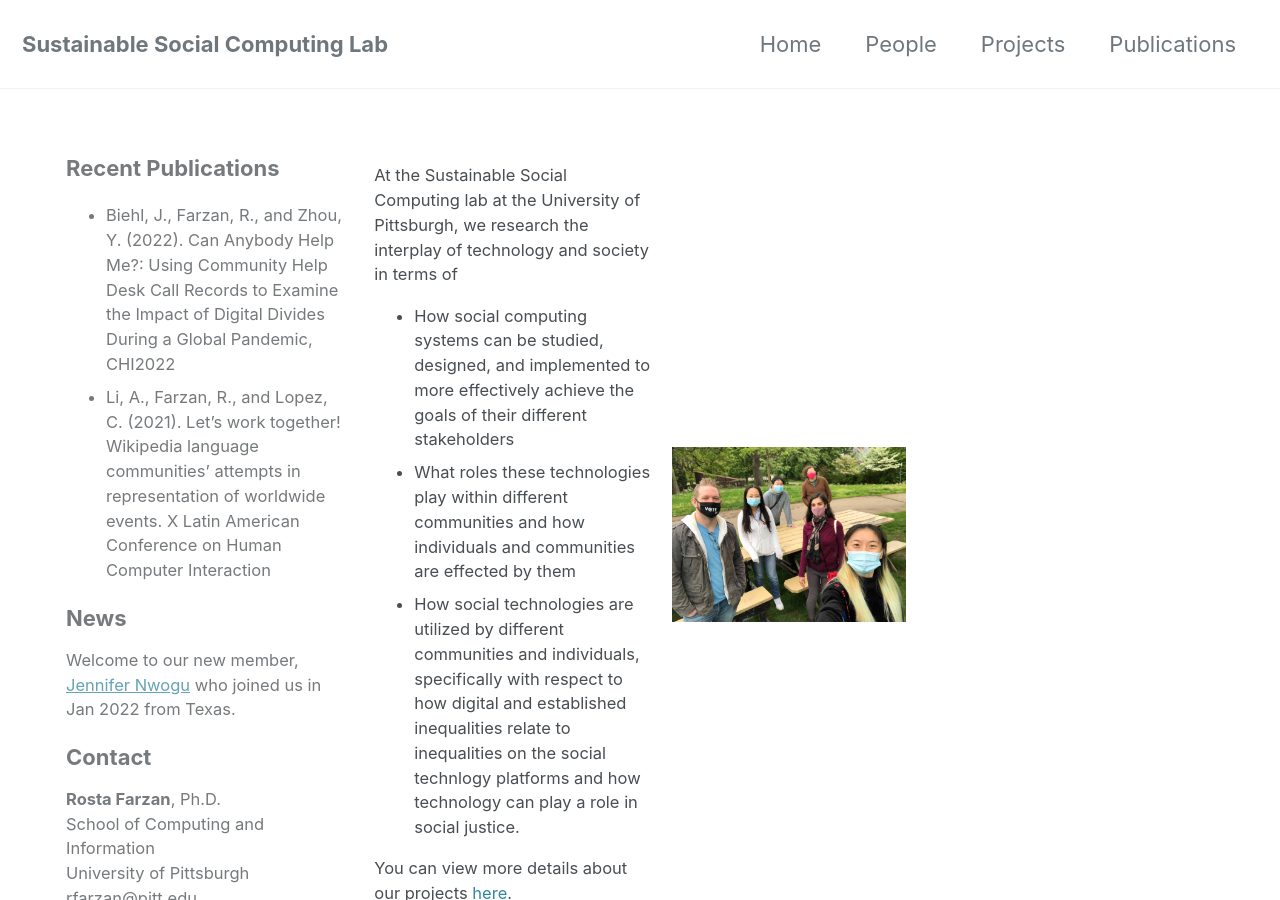
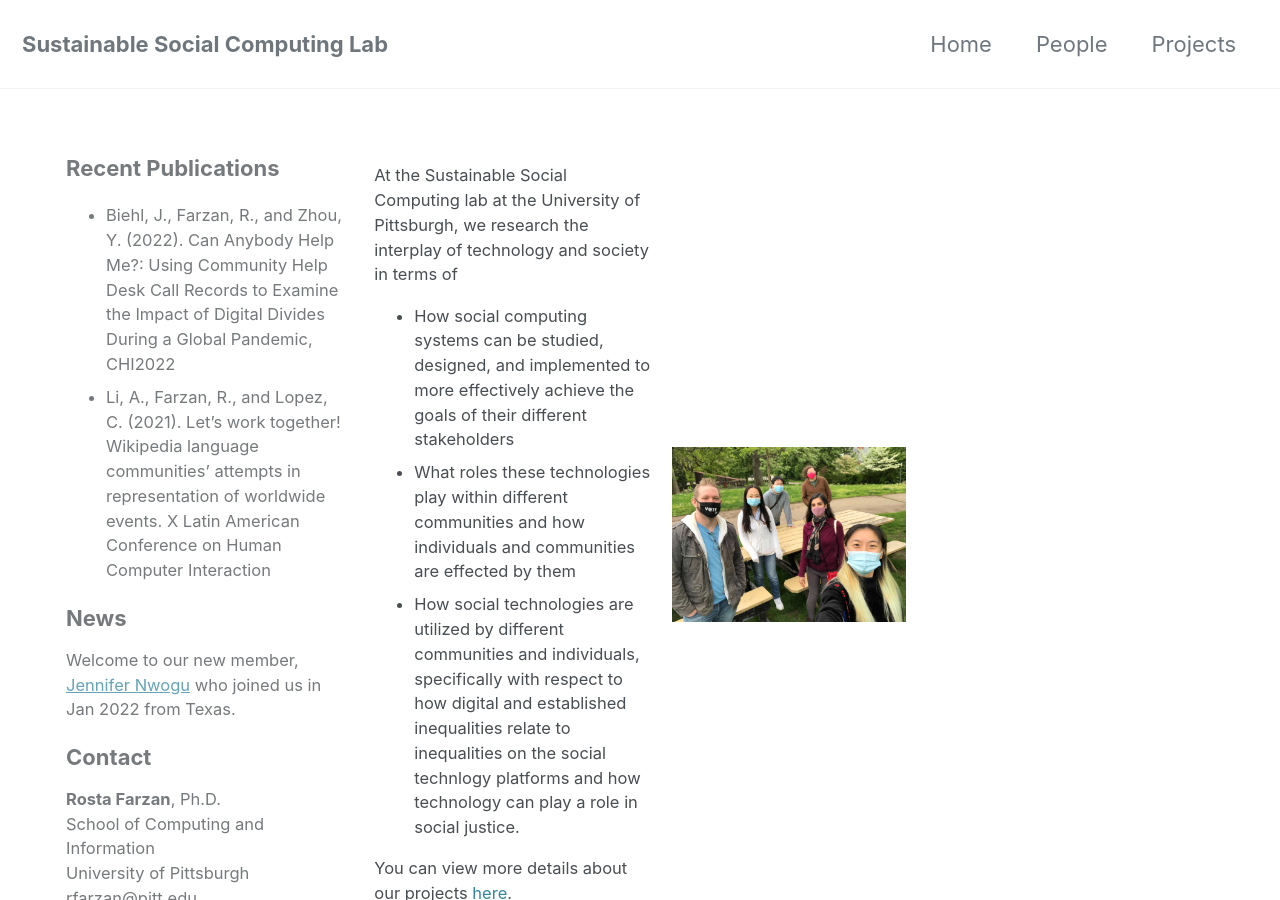
Before and after one commit to SSC-Pitt/SSC-Pitt.github.io, a Jekyll site: the page built from index.html, in a window 1280 px wide and 900 px high. Built offline with Jekyll 4.4.1, drawn with Linux system fonts in a browser that asks for light colours; cached includes are drawn as plain includes; nearby versions of some CDN libraries; the list of posts is cut into pages by our own code.

Commit message:
update navigation, removing publication

```diff
--- a/_data/navigation.yml
+++ b/_data/navigation.yml
@@ -6,7 +6,5 @@ main:
     url: /people.html
   - title: "Projects"
     url: /projects.html
-  - title: "Publications"
-    url: /publications.html
   # - title: "Sitemap"
   #   url: /sitemap/
```
